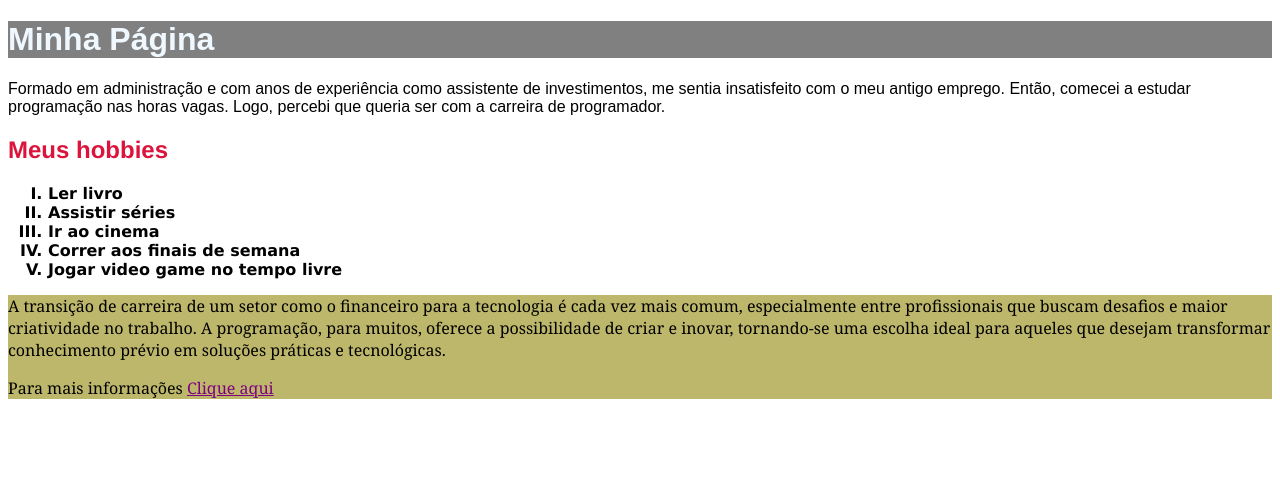
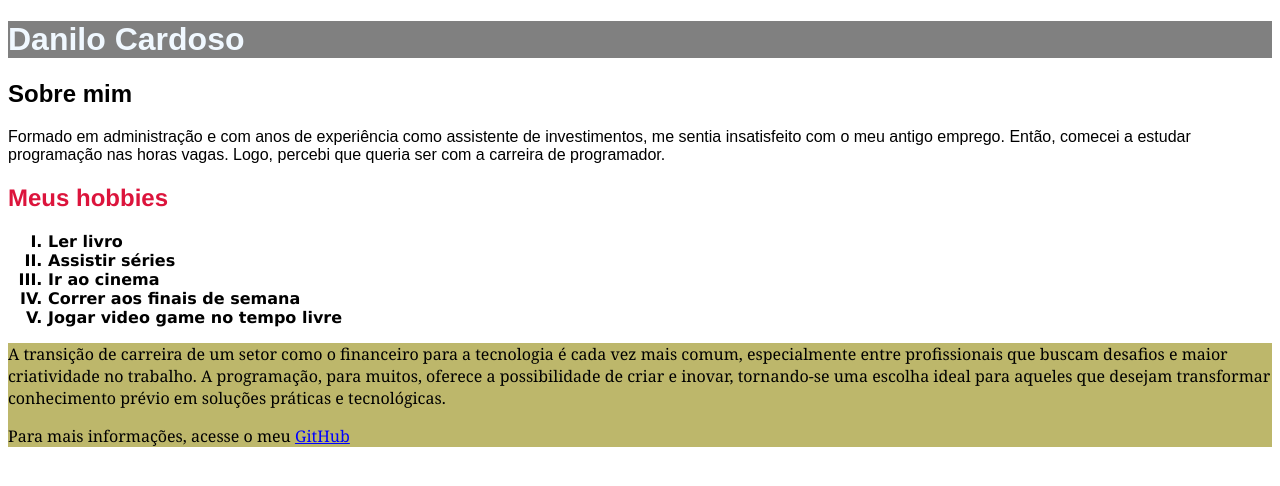
Before and after one commit to DanCardoso15/aulas-soulcode, a plain HTML site: page Aula 5/Atividade - CSS (Cores)/atividade_css.html in a window 1280 px wide. Drawn offline with Linux system fonts and the light colour scheme.

Commit message:
Atualização da atividade de css

```diff
--- a/Aula 5/Atividade - CSS (Cores)/atividade_css.css
+++ b/Aula 5/Atividade - CSS (Cores)/atividade_css.css
@@ -40,12 +40,12 @@
     color: orangered;
 }
 
-.rodape {
+footer {
     font-family: Georgia, 'Times New Roman', Times, serif;
     background-color:darkkhaki;
 }
 
-.rodape:hover {
+footer:hover {
     padding: 10px;
     border: 2px solid transparent;
     border-color: lightslategrey;
@@ -53,10 +53,10 @@
     transition: border-color 0.5s ease;
 }
 
-.rodape .p-link {
+footer a {
     color: blue;
 }
 
-.rodape .p-link:visited {
+footer a:visited {
     color: purple;
 }
--- a/Aula 5/Atividade - CSS (Cores)/atividade_css.html
+++ b/Aula 5/Atividade - CSS (Cores)/atividade_css.html
@@ -8,10 +8,13 @@
 </head>
 <body>
     <header>
-        <h1 id="titulo">Minha Página</h1>
+        <h1 id="titulo">Danilo Cardoso</h1>
     </header>
     <main>
         <section class="secao">
+
+            <h2>Sobre mim</h2>
+
             <p>
 
                 Formado em administração e com anos de experiência como assistente de investimentos, me sentia insatisfeito com o meu antigo emprego. Então, comecei a estudar programação nas horas vagas. Logo, percebi que queria ser com a carreira de programador.
@@ -29,14 +32,18 @@
             </ul>
         </section>
     </main>
-    <footer class="rodape">
+    <footer>
         <p>
             A transição de carreira de um setor como o financeiro para a tecnologia é cada vez mais comum, especialmente entre profissionais que buscam desafios e maior criatividade no trabalho. A programação, para muitos, oferece a possibilidade de criar e inovar, tornando-se uma escolha ideal para aqueles que desejam transformar conhecimento prévio em soluções práticas e tecnológicas.
         </p>
 
         <p>
-            Para mais informações <a class="p-link" href="">Clique aqui</a>
+            Para mais informações, acesse o meu <a href="https://github.com/DanCardoso15">GitHub</a>
         </p>
     </footer>
 </body>
 </html>
+
+<!-- Ao segurar "Alt", permite criar cursos múltiplos em linhas diferentes, ou seja, você pode adicionar o cursor em várias linhas ao mesmo tempo e editar todas de forma simultânea. -->
+
+<!-- "Ctrl + D" permite editar o mesmo texto (ou palavra) em várias partes do documento ao mesmo tempo. -->
```
